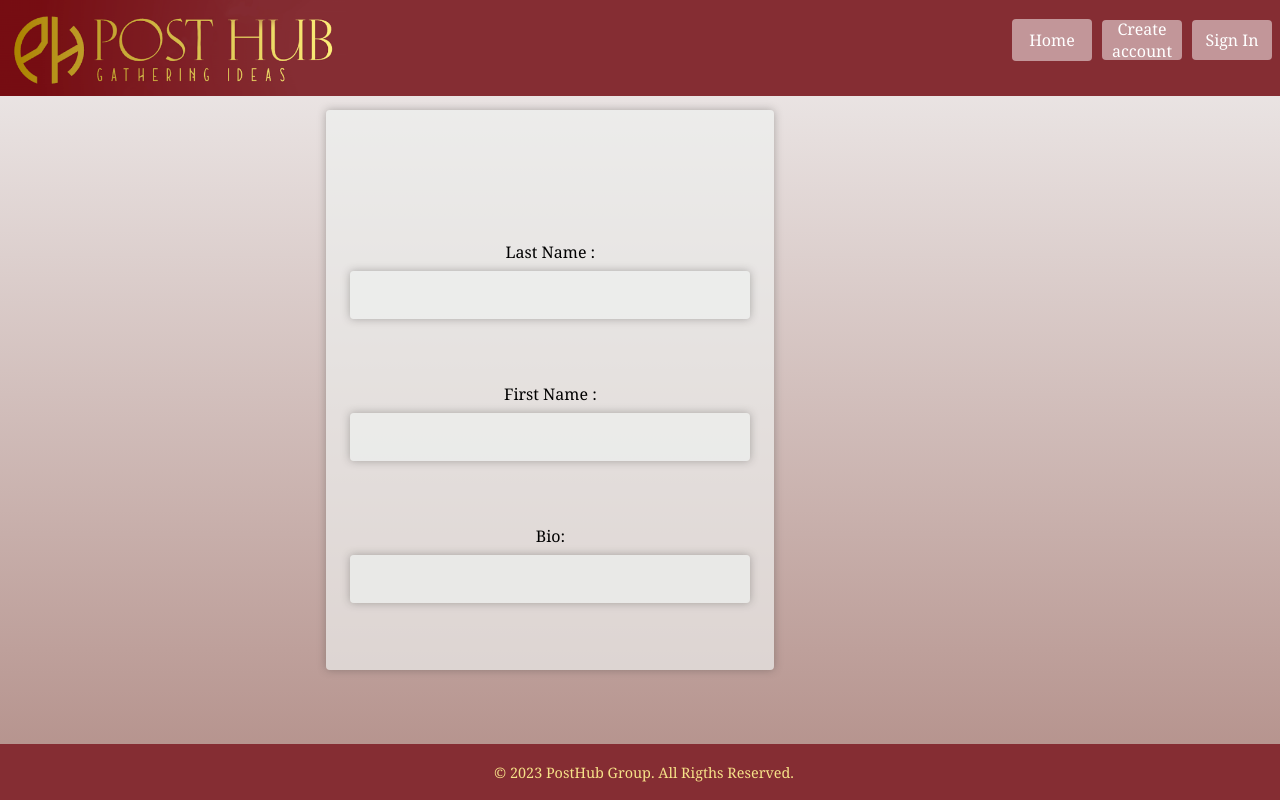
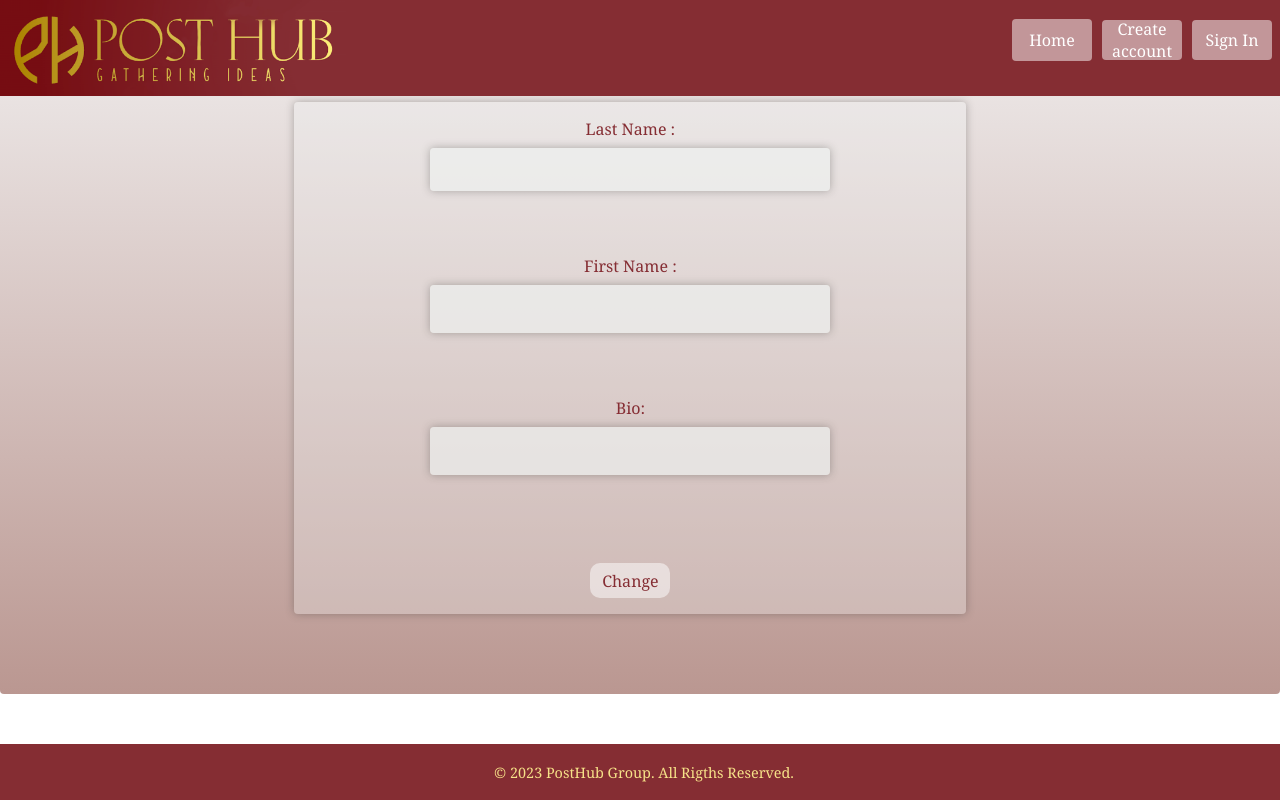
Before and after one commit to Slam85/PostHub, a React (Vite) app: page /profile in a window 1280 px wide. Built offline with nearby package versions, Linux system fonts and the light colour scheme; no server answers.

Commit message:
CSS profile

```diff
--- a/src/App.css
+++ b/src/App.css
@@ -1,5 +1,6 @@
 body {
-  height: 100vh;
+  height: 100%;
+  width: 100%;
   display: flex;
   flex-direction: column;
   margin: 0;
@@ -7,7 +8,6 @@ body {
 }
 
 #root {
-  background-color: #f1efef;
   font-family: Cambria, Cochin, Georgia, Times, "Times New Roman", serif;
   min-width: 320px;
   display: flex;
@@ -118,6 +118,7 @@ body {
   width: 80vw;
   padding-right: 17vw;
   padding-top:8vw;
+  box-sizing: content-box;
 }
 
 .containerLogin{
@@ -311,15 +312,16 @@ body {
   flex-direction: column;
 }
 
-.containerInfo {
-  width: 35vw;
-  height: 70vh;
+.containerInfo{
+  width: 40rem;
+  height: 30rem;
   border: none;
   font-family: Cambria, Cochin, Georgia, Times, "Times New Roman", serif;
-  background-color: #eff1f0a9;
+  background-color: #eff1f04c;
   border-radius: 4px;
-  margin-top: 1vh;
-  margin-left: 0;
+  margin-top: -4em;
+  margin-left: 10em;
+  margin-bottom: 5em;
   box-shadow: inset 0 0 1em #e6e6e600, 0 0 0.5em #33333258;
   text-align: center;
   color: #852d33;
@@ -328,4 +330,17 @@ body {
   flex-direction: column;
   justify-content: center;
   align-items: center;
+  padding:1em;
 }
+
+label{
+  color: #852d33;
+}
+
+.buttonToChangeValid {
+  display: flex;
+  justify-content: center;
+  align-items: center;
+  margin-left: 0;
+  margin-right: 0;
+}
--- a/src/Components/Pages/Profile.jsx
+++ b/src/Components/Pages/Profile.jsx
@@ -92,8 +92,8 @@ function Profile() {
       <div className="home">
         {isEditing === false ? (
           <div className="container">
+            <div action="" className="bloc1" method="get" />
             <div className="containerInfo">
-            <div action="" className="bloc1" method="get" />
             <label htmlFor="">Last Name : </label>
             <div className="form1">{lastName}</div>
             <div action="" className="bloc1" method="get" />
@@ -102,12 +102,12 @@ function Profile() {
               <div className="form1">{firstName}</div>
             </div>
             <div action="" className="bloc1" method="get" />{" "}
+
             <div>
               <label htmlFor="">Bio: </label>
               <div className="form1">{bio}</div>
             </div>
-            </div>
-            <div className="containerEditInfo">
+
             <div action="" className="bloc1" method="get" />{" "}
             <button className="buttonToChangeValid" onClick={handleEditClick}>
               Change
```
